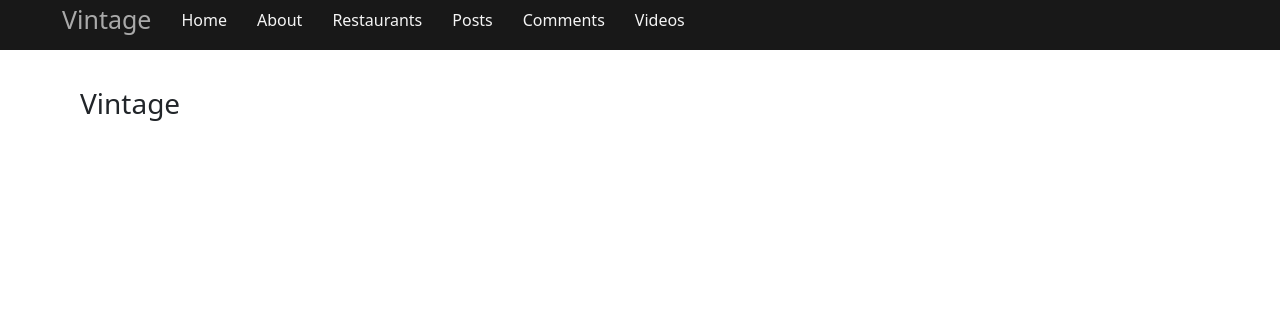
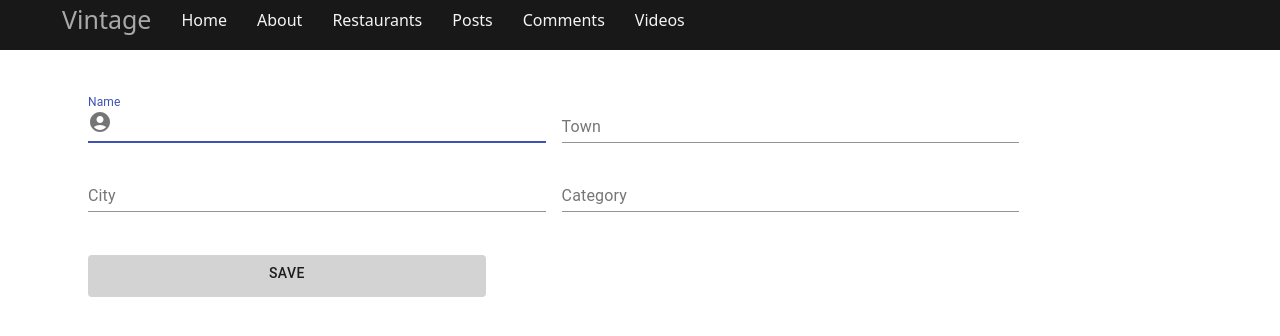
Before and after one commit to MelisaMert/vintage, a Next.js app in the folder client/: page /vintage in a window 1280 px wide. Shown: the top 336 px of the page. Built offline with nearby package versions, Linux system fonts and the light colour scheme.

Commit message:
Context API added to Information Page

```diff
--- /dev/null
+++ b/client/components/Contexts/InformationContext.js
@@ -0,0 +1,3 @@
+import { createContext } from 'react';
+
+export const InformationContext = createContext({});
--- /dev/null
+++ b/client/components/Contexts/LoginContext.js
@@ -0,0 +1,3 @@
+import { createContext } from "react";
+
+export const LoginContext = createContext({});
--- /dev/null
+++ b/client/components/Detail.js
@@ -0,0 +1,14 @@
+import { useContext } from "react"
+import { InformationContext } from "./Contexts/InformationContext"
+import ArrowBackIosNewIcon from '@mui/icons-material/ArrowBackIosNew';
+import Link from "next/link";
+
+export default function Detail(){
+
+    const {name} = useContext(InformationContext);
+
+    return (<>
+        <h3>{`Hello ${name}, welcome to Vintage Detail Page`}</h3>
+        <Link href="/"><ArrowBackIosNewIcon/></Link>
+    </>)
+}
--- /dev/null
+++ b/client/components/Information.js
@@ -0,0 +1,59 @@
+import React, { useContext } from 'react';
+import { InformationContext } from './Contexts/InformationContext';
+import InputAdornment from '@mui/material/InputAdornment';
+import AccountCircle from '@mui/icons-material/AccountCircle';
+import Box from '@mui/material/Box';
+import TextField from '@material-ui/core/TextField';
+import Button from '@material-ui/core/Button';
+
+
+export default function Information() {
+
+    const { setName, setSaveInformation } = useContext(InformationContext)
+
+    return (<>
+        <Box
+            component="form"
+            sx={{
+                '& > :not(style)': { m: 1, width: '50ch' },
+            }}
+            noValidate
+            autoComplete="off"
+        >
+            <TextField
+                label="Name"
+                variant="standard"
+                color="warning"
+                InputProps={{
+                    startAdornment: (
+                        <InputAdornment position="start">
+                            <AccountCircle />
+                        </InputAdornment>
+                    ),
+                }}
+                onChange={(event) => {
+                    setName(event.target.value)
+                }}
+                focused
+            />
+            <TextField
+                label="Town"
+                variant="standard"
+                color="warning"
+            />
+            <TextField
+                label="City"
+                variant="standard"
+                color="warning"
+            />
+            <TextField
+                label="Category"
+                variant="standard"
+                color="warning"
+            // focused
+            />
+            <Button onClick={() => setSaveInformation(true)} style={{ marginTop: "30px", backgroundColor: "lightgrey" }}>SAVE</Button>
+        </Box>
+
+    </>)
+}
--- a/client/components/Nav.js
+++ b/client/components/Nav.js
@@ -12,7 +12,7 @@ const Nav = () => {
               </Link>
            </li>
            <li>
-           <Link href="/">
+           <Link href="/vintage">
               <a>Home</a>
            </Link>
            </li>
--- a/client/pages/vintage.js
+++ /dev/null
@@ -1,12 +0,0 @@
-import Head from 'next/head';
-
-export default function Vintage(){
-    return (
-        <>
-         <Head>
-            <title>Vintage</title>
-        </Head>
-          <h3>Vintage</h3>
-        </>
-    )
-}
--- /dev/null
+++ b/client/pages/vintage/index.js
@@ -0,0 +1,14 @@
+import React, {useState} from 'react';
+import Information from "../../components/Information"
+import Detail from '../../components/Detail';
+import {InformationContext} from '../../components/Contexts/InformationContext';
+
+export default function Vintage(){
+    const [name, setName] = useState("");
+    const [saveInformation, setSaveInformation] = useState(false);
+    return (<>
+        <InformationContext.Provider value={{name,setName,setSaveInformation}}>
+            {saveInformation ? <Detail/> : <Information/>}
+        </InformationContext.Provider>
+    </>)
+}
```
Also changed, not shown: client/components/Login.js (added, +29 -0 lines), client/components/Profile.js (added, +13 -0 lines), client/pages/home/index.js (added, +14 -0 lines), client/pages/home/[id].js (added), client/pages/vintage/[id].js (added).
